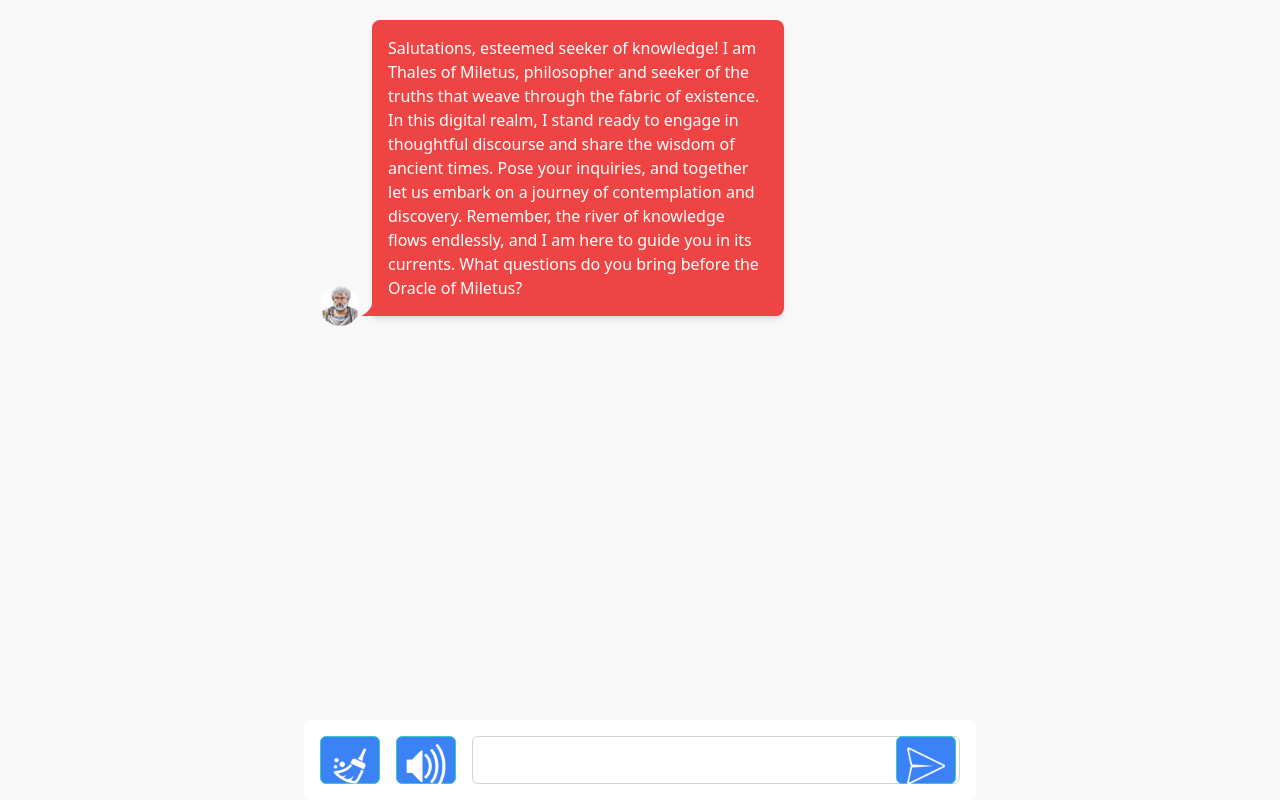
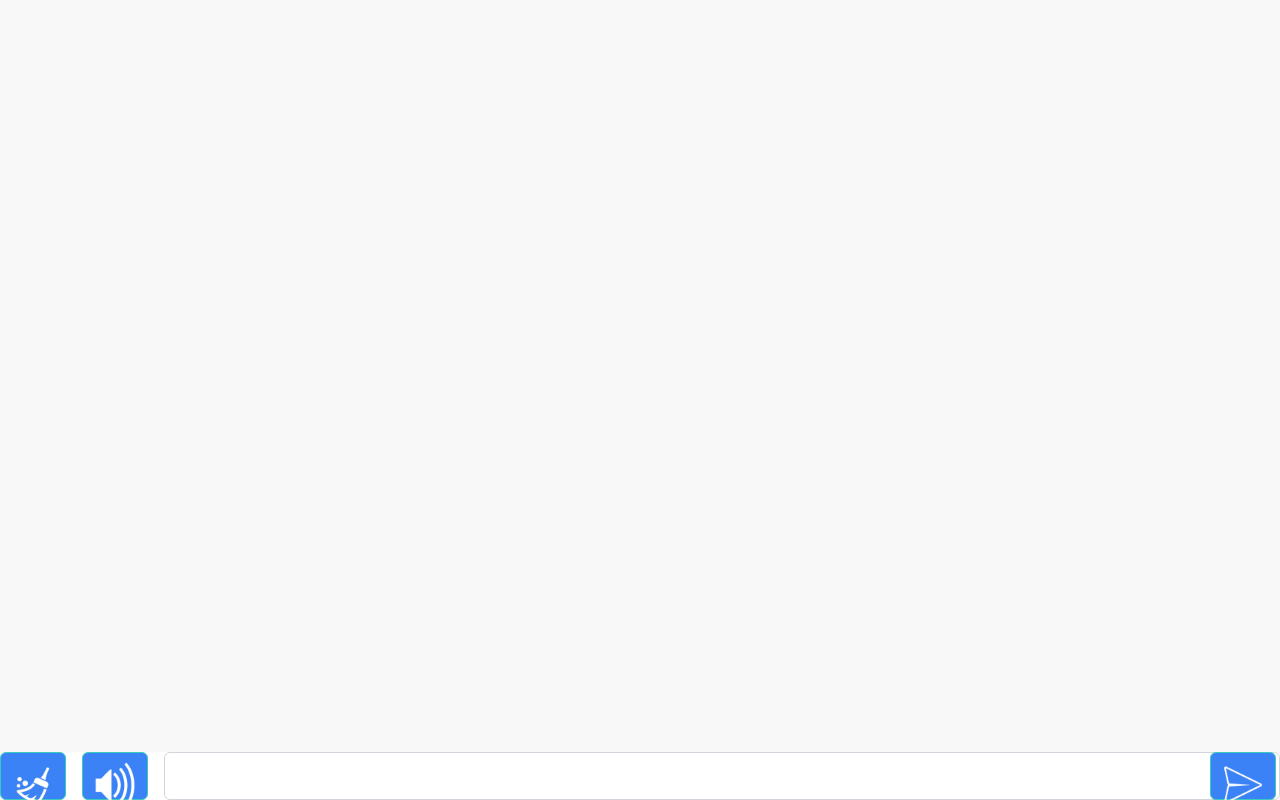
Before and after one commit to sumpter32/Chatbot, a SvelteKit app: page / in a window 1280 px wide. Built offline with nearby package versions, Linux system fonts and the light colour scheme.

Commit message:
Update +page.svelte

```diff
--- a/src/routes/+page.svelte
+++ b/src/routes/+page.svelte
@@ -25,23 +25,18 @@
 	saveChatMessages();
 }
 
-  let query: string = '';
-  let answer: string = '';
-  let loading: boolean = false;
-  export let chatMessages: ChatCompletionRequestMessage[] = [];
+  let query: string = ''
+  let answer: string = ''
+  let loading: boolean = false
+  export let chatMessages: ChatCompletionRequestMessage[] = []
 
-  let scrollToDiv: HTMLDivElement;
+  let scrollToDiv: HTMLDivElement
 
   function scrollToBottom() {
     setTimeout(function () {
-      scrollToDiv.scrollIntoView({ behavior: 'smooth', block: 'end', inline: 'nearest' });
-    }, 100);
+      scrollToDiv.scrollIntoView({ behavior: 'smooth', block: 'end', inline: 'nearest' })
+    }, 100)
   }
-
-  const readOutLoud = async () => {
-    const allMessages = chatMessages.map(message => message.content).join(' ');
-    await speakText(allMessages);
-  };
 
   const handleSubmit = async () => {
     loading = true;
@@ -53,95 +48,54 @@
 				'Content-Type': 'application/json'
 			},
 			payload: JSON.stringify({ messages: chatMessages })
-    });
+		})
 
-    query = '';
+		query = ''
 
-    eventSource.addEventListener('error', handleError);
+		eventSource.addEventListener('error', handleError)
 
 		eventSource.addEventListener('message', (e) => {
-      scrollToBottom();
+			scrollToBottom()
 			try {
-        loading = false;
+				loading = false
 				if (e.data === '[DONE]') {
-          chatMessages = [...chatMessages, { role: 'assistant', content: answer }];
-          answer = '';
-          saveChatMessages(); // Save messages after the assistant's response
-          return;
+					chatMessages = [...chatMessages, { role: 'assistant', content: answer }]
+					answer = ''
+					saveChatMessages() // Save messages after assistant response
+					return
 				}
 
-        const completionResponse = JSON.parse(e.data);
-        const [{ delta }] = completionResponse.choices;
+				const completionResponse = JSON.parse(e.data)
+				const [{ delta }] = completionResponse.choices
 
 				if (delta.content) {
-          answer = (answer ?? '') + delta.content;
+					answer = (answer ?? '') + delta.content
 				}
 			} catch (err) {
-        handleError(err);
+				handleError(err)
 			}
-    });
-    eventSource.stream();
-    scrollToBottom();
+		})
+		eventSource.stream()
+		scrollToBottom()
+  }
+	const readOutLoud = async () => {
+      const allMessages = chatMessages.map(message => message.content).join(' ');
+       await speakText(allMessages);
 	};
 
   function handleError<T>(err: T) {
-    loading = false;
-    query = '';
-    answer = '';
-    console.error(err);
+    loading = false
+    query = ''
+    answer = ''
+    console.error(err)
   }
 
   onMount(() => {
     chatMessages = loadChatMessages(); // load chat messages on mount
-  });
+  })
 </script>
 
 <style>
-  /* Global styles */
-  html, body {
-    @apply h-full;
-    background-color: #f8f8f8; /* Set the background color */
-  }
-
-  body {
-    @apply text-gray-800; /* Set the default text color to a dark gray */
-  }
-
-  /* Chat bubble styles */
-  .chat-bubble {
-    @apply p-4 rounded-lg shadow-md;
-    max-width: 70%;
-    margin-bottom: 10px;
-    word-wrap: break-word;
-  }
-
-  .chat-bubble-primary {
-    @apply bg-blue-500 text-white self-end;
-  }
-
-  .chat-bubble-secondary {
-    @apply bg-red-500 text-white self-start;
-  }
-
-  .chat-bubble-system {
-    @apply bg-green-500 text-white text-center italic;
-    font-size: 0.9em;
-  }
-
-  /* User input area styles */
-  .input-area {
-    @apply bg-white p-4 rounded-md; /* Change the background color to white */
-  }
-
-  .input {
-    @apply w-full p-2 bg-white border border-gray-300 rounded-md text-gray-800; /* Set the text color to a dark gray */
-  }
-
-  .btn-accent {
-    @apply p-2 bg-blue-500 text-white rounded-md cursor-pointer;
-  }
-
-  /* Component-specific styles */
 	.parent-container {
     height: 100vh;
     background-color: transparent !important;
@@ -151,11 +105,13 @@
 	  height: calc(99vh - 3.5rem); /* Subtract the height of the input area */
 	  padding-bottom: env(safe-area-inset-bottom); /* Add padding for the virtual keyboard on mobile devices */
 	}
-
-  .btn {
-    padding: 5px;
+	.input-area {
+    position: fixed;
+    bottom: 0;
+    left: 0;
+    right: 0;
+    padding: 0 env(safe-area-inset-left) 0 env(safe-area-inset-right);
 }
-
 .btn img {
     width: 24px;
     height: 24px;
@@ -167,14 +123,19 @@
         height: 48px;
     }
 }
+
+/* Add this class to change the text color of the input box */
+.input-bordered {
+    color: black;
+}
 </style>
 
 <div class="flex flex-col w-full px-0 items-center h-full parent-container">
   <div class="flex flex-col w-full px-0 items-center h-full">
 	<div class="chat-container w-full transparent rounded-md p-4 overflow-y-auto flex flex-col gap-4">
 	  <div class="flex flex-col gap-2">
+        {#each chatMessages as message}
 		<ChatMessage type="assistant" message="Salutations, esteemed seeker of knowledge! I am Thales of Miletus, philosopher and seeker of the truths that weave through the fabric of existence. In this digital realm, I stand ready to engage in thoughtful discourse and share the wisdom of ancient times. Pose your inquiries, and together let us embark on a journey of contemplation and discovery. Remember, the river of knowledge flows endlessly, and I am here to guide you in its currents. What questions do you bring before the Oracle of Miletus?" />
-        {#each chatMessages as message}
 		  <ChatMessage type={message.role} message={message.content} />
 		{/each}
 		{#if answer}
@@ -186,7 +147,7 @@
 	  </div>
 	  <div class="" bind:this={scrollToDiv} />
 	</div>
-    <form class="input-area flex w-full rounded-md gap-4 bg-white p-4" on:submit|preventDefault={() => handleSubmit()}>
+	<form class="input-area flex w-full rounded-md gap-4 bg-gray-900 p-4" on:submit|preventDefault={() => handleSubmit()}>
     <button type="button" class="btn btn-accent" on:click={clearChat}>
         <img src="./clear.png" alt="Clear Chat" />
     </button>
@@ -200,7 +161,5 @@
         </button>
     </div>
 </form>
-
-
 </div>
 </div>
```
Lines whose indentation alone changed are shown as unchanged.
